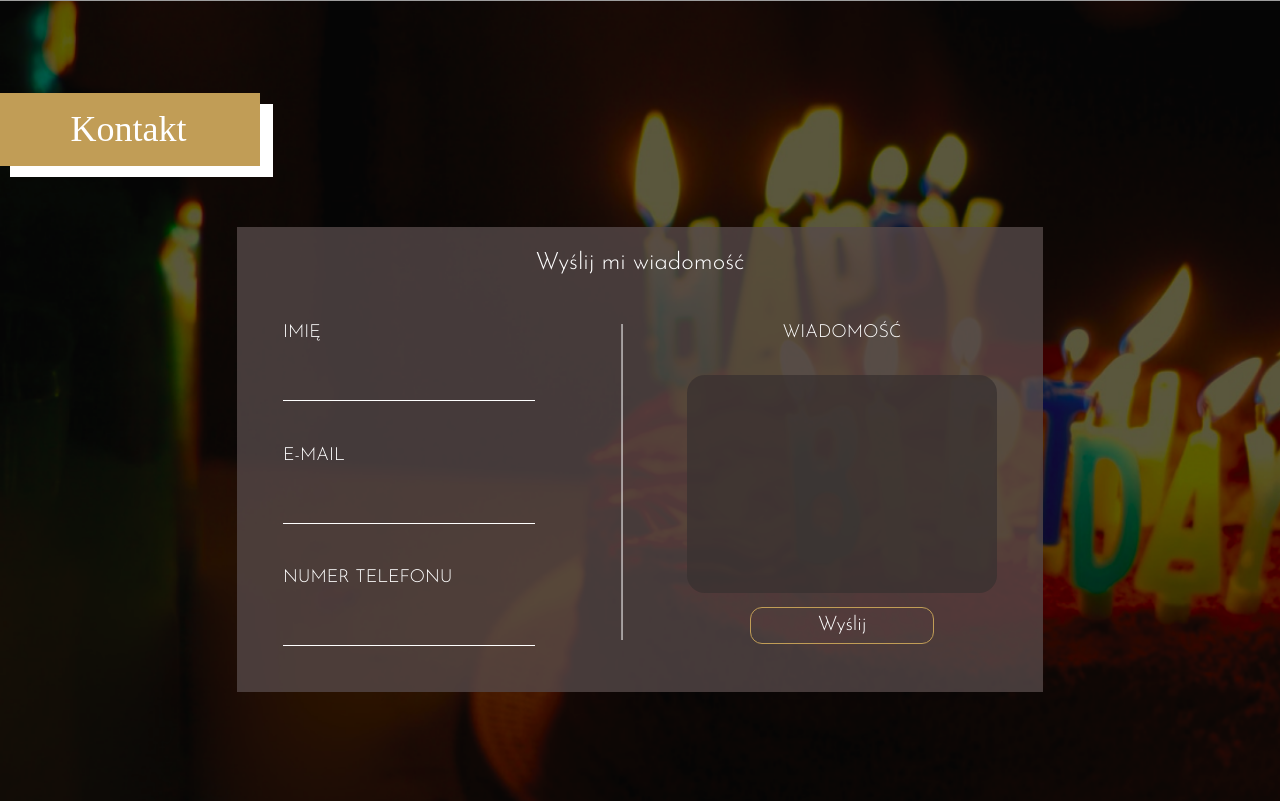
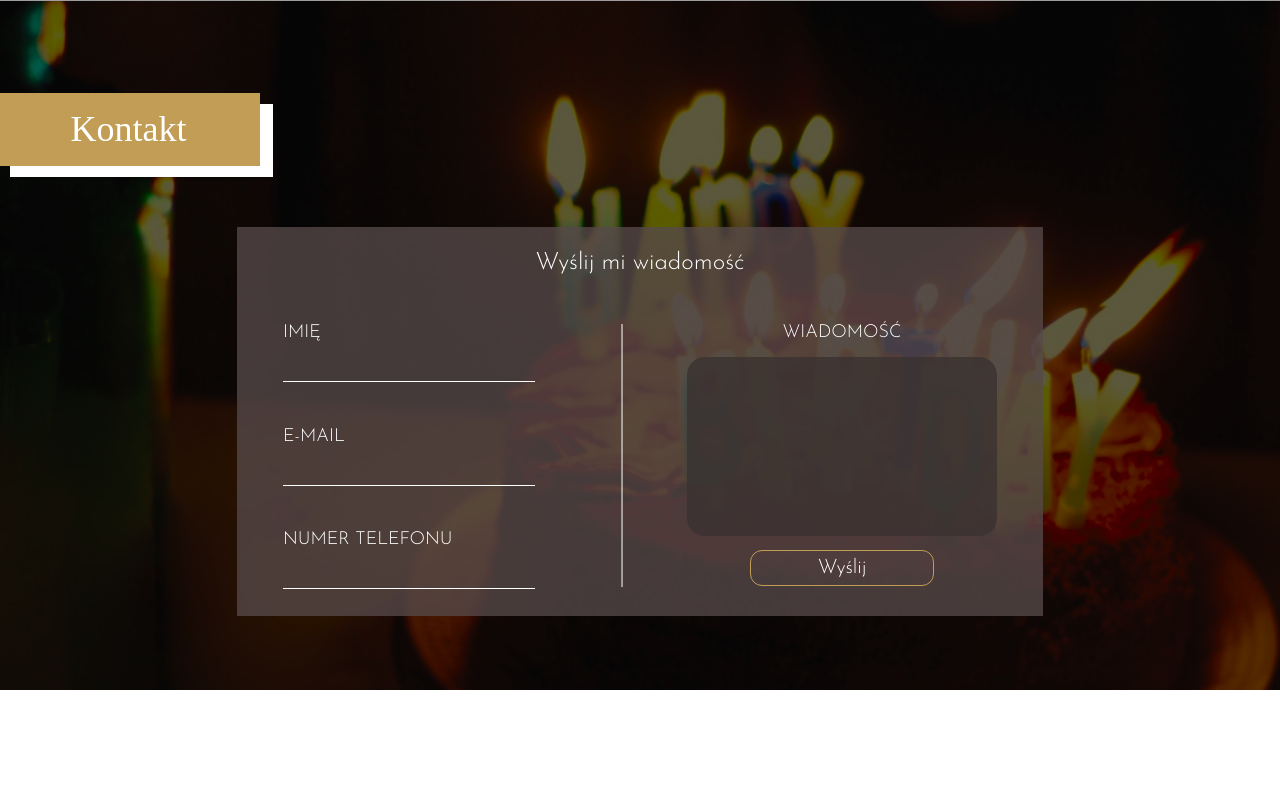
Before and after one commit to PioKl/Torty, a React (Create React App) app: page / in a window 1280 px wide. Shown: the part 3022-3823 px from the top of the page. After the commit the page ends 3712 px from the top, so only its background shows below. Built offline with nearby package versions, Linux system fonts and the light colour scheme; grey boxes are pictures that could not be loaded; a web font is replaced by a local one.

Commit message:
Contact.scss|Styles update

```diff
--- a/src/style/Contact.scss
+++ b/src/style/Contact.scss
@@ -21,6 +21,10 @@ input:-webkit-autofill:active {
     @include desktopSmall {
         height: 100vh;
         background-image: url('../images/contactTłoDesktop.png');
+    }
+
+    @include proNexusLandscape {
+        height: auto;
     }
 
     &__waveTop {
@@ -57,6 +61,11 @@ input:-webkit-autofill:active {
             left: .8%;
             margin-top: 103px;
             margin-bottom: 50px;
+
+            @include desktopMedium {
+                margin-top: calc(103px + (230 - 103) * ((100vw - #{$bp-medium-laptopWidth/1em*16px}) / (#{$bp-large-laptopWidth/1em * 16} - #{$bp-medium-laptopWidth/1em * 16})));
+                margin-bottom: calc(50px + (120 - 50) * ((100vw - #{$bp-medium-laptopWidth/1em*16px}) / (#{$bp-large-laptopWidth/1em * 16} - #{$bp-medium-laptopWidth/1em * 16})));
+            }
         }
 
     }
@@ -98,6 +107,15 @@ input:-webkit-autofill:active {
         //margin: 0 265px 74.21px 265px;
         margin: 0;
         padding: 0 46px 0 46px;
+
+        @include desktopMedium {
+            width: calc(806px + (1825.95 - 806) * ((100vw - #{$bp-medium-laptopWidth/1em*16px}) / (#{$bp-large-laptopWidth/1em * 16} - #{$bp-medium-laptopWidth/1em * 16})));
+            padding: 0 calc(46px + (125 - 46) * ((100vw - #{$bp-medium-laptopWidth/1em*16px}) / (#{$bp-large-laptopWidth/1em * 16} - #{$bp-medium-laptopWidth/1em * 16}))) 0 calc(46px + (125 - 46) * ((100vw - #{$bp-medium-laptopWidth/1em*16px}) / (#{$bp-large-laptopWidth/1em * 16} - #{$bp-medium-laptopWidth/1em * 16})));
+        }
+    }
+
+    @include proNexusLandscape {
+        margin-bottom: 74.21px;
     }
 
     &__title {
@@ -134,6 +152,13 @@ input:-webkit-autofill:active {
             font-weight: 400;
             font-size: 24px;
             line-height: 24px;
+
+            @include desktopMedium {
+                padding-top: calc(24.43px + (53 - 24.43) * ((100vw - #{$bp-medium-laptopWidth/1em*16px}) / (#{$bp-large-laptopWidth/1em * 16} - #{$bp-medium-laptopWidth/1em * 16})));
+                padding-bottom: calc(48.87px + (111 - 48.87) * ((100vw - #{$bp-medium-laptopWidth/1em*16px}) / (#{$bp-large-laptopWidth/1em * 16} - #{$bp-medium-laptopWidth/1em * 16})));
+                font-size: calc(24px + (48 - 24) * ((100vw - #{$bp-medium-laptopWidth/1em*16px}) / (#{$bp-large-laptopWidth/1em * 16} - #{$bp-medium-laptopWidth/1em * 16})));
+                line-height: calc(24px + (48 - 24) * ((100vw - #{$bp-medium-laptopWidth/1em*16px}) / (#{$bp-large-laptopWidth/1em * 16} - #{$bp-medium-laptopWidth/1em * 16})));
+            }
         }
     }
 
@@ -184,7 +209,14 @@ input:-webkit-autofill:active {
                 top: 0%;
                 transform: translateX(-47.5%);
                 z-index: 2;
-                border-bottom: 316.78px solid white;
+                //border-bottom: 316.78px solid white;
+                border-bottom: 263px solid white;
+
+                @include desktopMedium {
+                    //border-width: calc(263px + (640 - 263) * ((100vw - #{$bp-medium-laptopWidth/1em*16px}) / (#{$bp-large-laptopWidth/1em * 16} - #{$bp-medium-laptopWidth/1em * 16})));
+                    width: calc(1px + (2 - 1) * ((100vw - #{$bp-medium-laptopWidth/1em*16px}) / (#{$bp-large-laptopWidth/1em * 16} - #{$bp-medium-laptopWidth/1em * 16})));
+                    border-width: calc(263px + (568 - 263) * ((100vw - #{$bp-medium-laptopWidth/1em*16px}) / (#{$bp-large-laptopWidth/1em * 16} - #{$bp-medium-laptopWidth/1em * 16})));
+                }
             }
         }
     }
@@ -218,8 +250,24 @@ input:-webkit-autofill:active {
             font-size: 18px;
             line-height: 18px;
             padding-bottom: 45.45px;
+
+            &:last-child {
+                padding-bottom: 26.45px;
+            }
+
+            @include desktopMedium {
+                font-size: calc(18px + (36 - 18) * ((100vw - #{$bp-medium-laptopWidth/1em*16px}) / (#{$bp-large-laptopWidth/1em * 16} - #{$bp-medium-laptopWidth/1em * 16})));
+                line-height: calc(18px + (36 - 18) * ((100vw - #{$bp-medium-laptopWidth/1em*16px}) / (#{$bp-large-laptopWidth/1em * 16} - #{$bp-medium-laptopWidth/1em * 16})));
+                //padding-bottom: calc(45.45px + (134 - 45.45) * ((100vw - #{$bp-medium-laptopWidth/1em*16px}) / (#{$bp-large-laptopWidth/1em * 16} - #{$bp-medium-laptopWidth/1em * 16})));
+                padding-bottom: calc(45.45px + (96.25 - 45.45) * ((100vw - #{$bp-medium-laptopWidth/1em*16px}) / (#{$bp-large-laptopWidth/1em * 16} - #{$bp-medium-laptopWidth/1em * 16})));
+
+                &:last-child {
+                    //padding-bottom: calc(45.45px + (53 - 45.45) * ((100vw - #{$bp-medium-laptopWidth/1em*16px}) / (#{$bp-large-laptopWidth/1em * 16} - #{$bp-medium-laptopWidth/1em * 16})));
+                    padding-bottom: calc(45.45px + (56 - 45.45) * ((100vw - #{$bp-medium-laptopWidth/1em*16px}) / (#{$bp-large-laptopWidth/1em * 16} - #{$bp-medium-laptopWidth/1em * 16})));
+
+                }
+            }
         }
-
     }
 
     &__input {
@@ -256,8 +304,17 @@ input:-webkit-autofill:active {
             width: 252px;
             /* margin-top: 15px;
             padding-bottom: 10px; */
-            margin-top: 20px;
-            padding-bottom: 19px;
+            //margin-top: 20px;
+            //padding-bottom: 19px;
+            margin-top: 10px;
+            padding-bottom: 10px;
+
+            @include desktopMedium {
+                width: calc(252px + (579 - 252) * ((100vw - #{$bp-medium-laptopWidth/1em*16px}) / (#{$bp-large-laptopWidth/1em * 16} - #{$bp-medium-laptopWidth/1em * 16})));
+                margin-top: calc(10px + (26 - 10) * ((100vw - #{$bp-medium-laptopWidth/1em*16px}) / (#{$bp-large-laptopWidth/1em * 16} - #{$bp-medium-laptopWidth/1em * 16})));
+                padding-bottom: calc(10px + (26 - 10) * ((100vw - #{$bp-medium-laptopWidth/1em*16px}) / (#{$bp-large-laptopWidth/1em * 16} - #{$bp-medium-laptopWidth/1em * 16})));
+                border-width: calc(1px + (2 - 1) * ((100vw - #{$bp-medium-laptopWidth/1em*16px}) / (#{$bp-large-laptopWidth/1em * 16} - #{$bp-medium-laptopWidth/1em * 16})));
+            }
         }
     }
 
@@ -310,6 +367,13 @@ input:-webkit-autofill:active {
             font-size: 18px;
             line-height: 18px;
             margin-bottom: 14.48px;
+
+            @include desktopMedium {
+                font-size: calc(18px + (36 - 18) * ((100vw - #{$bp-medium-laptopWidth/1em*16px}) / (#{$bp-large-laptopWidth/1em * 16} - #{$bp-medium-laptopWidth/1em * 16})));
+                line-height: calc(18px + (36 - 18) * ((100vw - #{$bp-medium-laptopWidth/1em*16px}) / (#{$bp-large-laptopWidth/1em * 16} - #{$bp-medium-laptopWidth/1em * 16})));
+                //margin-bottom: calc(14.48px + (38 - 14.48) * ((100vw - #{$bp-medium-laptopWidth/1em*16px}) / (#{$bp-large-laptopWidth/1em * 16} - #{$bp-medium-laptopWidth/1em * 16})));
+                margin-bottom: calc(14.48px + (28 - 14.48) * ((100vw - #{$bp-medium-laptopWidth/1em*16px}) / (#{$bp-large-laptopWidth/1em * 16} - #{$bp-medium-laptopWidth/1em * 16})));
+            }
         }
     }
 
@@ -347,9 +411,19 @@ input:-webkit-autofill:active {
         }
 
         @include desktopSmall {
-            height: 218.09px;
+            //height: 218.09px;
+            height: 179.1px;
             width: 310px;
-            margin-top: 32.60px;
+            //margin-top: 32.60px;
+            margin-top: 14.48px;
+
+            @include desktopMedium {
+                //height: calc(179.1px + (455 - 179.1) * ((100vw - #{$bp-medium-laptopWidth/1em*16px}) / (#{$bp-large-laptopWidth/1em * 16} - #{$bp-medium-laptopWidth/1em * 16})));
+                height: calc(179.1px + (403 - 179.1) * ((100vw - #{$bp-medium-laptopWidth/1em*16px}) / (#{$bp-large-laptopWidth/1em * 16} - #{$bp-medium-laptopWidth/1em * 16})));
+                width: calc(310px + (672 - 310) * ((100vw - #{$bp-medium-laptopWidth/1em*16px}) / (#{$bp-large-laptopWidth/1em * 16} - #{$bp-medium-laptopWidth/1em * 16})));
+                //margin-top: calc(14.48px + (38 - 14.48) * ((100vw - #{$bp-medium-laptopWidth/1em*16px}) / (#{$bp-large-laptopWidth/1em * 16} - #{$bp-medium-laptopWidth/1em * 16})));
+                margin-top: calc(14.48px + (28 - 14.48) * ((100vw - #{$bp-medium-laptopWidth/1em*16px}) / (#{$bp-large-laptopWidth/1em * 16} - #{$bp-medium-laptopWidth/1em * 16})));
+            }
         }
     }
 
@@ -404,6 +478,14 @@ input:-webkit-autofill:active {
             line-height: 20px;
             width: 184.52px;
             height: 36.2px;
+
+            @include desktopMedium {
+                font-size: calc(20px + (36 - 20) * ((100vw - #{$bp-medium-laptopWidth/1em*16px}) / (#{$bp-large-laptopWidth/1em * 16} - #{$bp-medium-laptopWidth/1em * 16})));
+                line-height: calc(20px + (36 - 20) * ((100vw - #{$bp-medium-laptopWidth/1em*16px}) / (#{$bp-large-laptopWidth/1em * 16} - #{$bp-medium-laptopWidth/1em * 16})));
+                width: calc(184.52px + (282.76 - 184.52) * ((100vw - #{$bp-medium-laptopWidth/1em*16px}) / (#{$bp-large-laptopWidth/1em * 16} - #{$bp-medium-laptopWidth/1em * 16})));
+                height: calc(36.2px + (75 - 36.2) * ((100vw - #{$bp-medium-laptopWidth/1em*16px}) / (#{$bp-large-laptopWidth/1em * 16} - #{$bp-medium-laptopWidth/1em * 16})));
+                border-width: calc(1px + (2 - 1) * ((100vw - #{$bp-medium-laptopWidth/1em*16px}) / (#{$bp-large-laptopWidth/1em * 16} - #{$bp-medium-laptopWidth/1em * 16})));
+            }
         }
 
         /*
```
